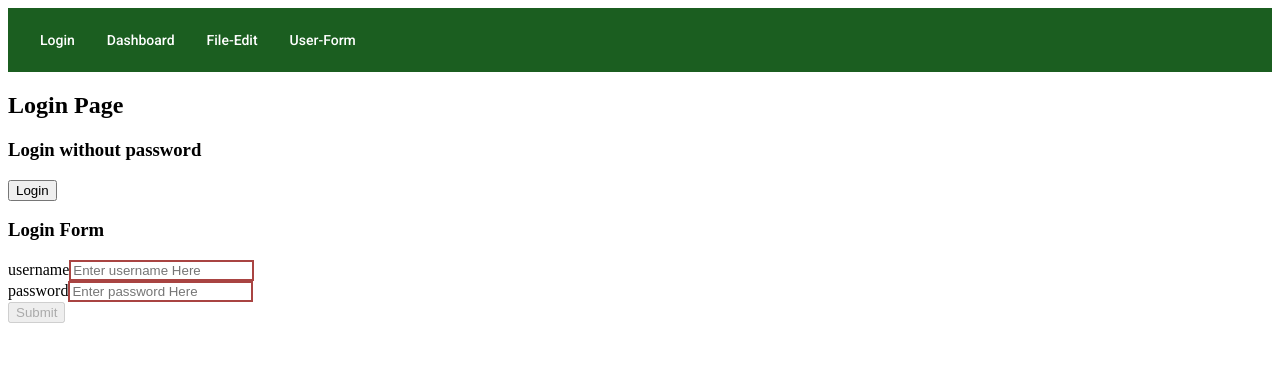
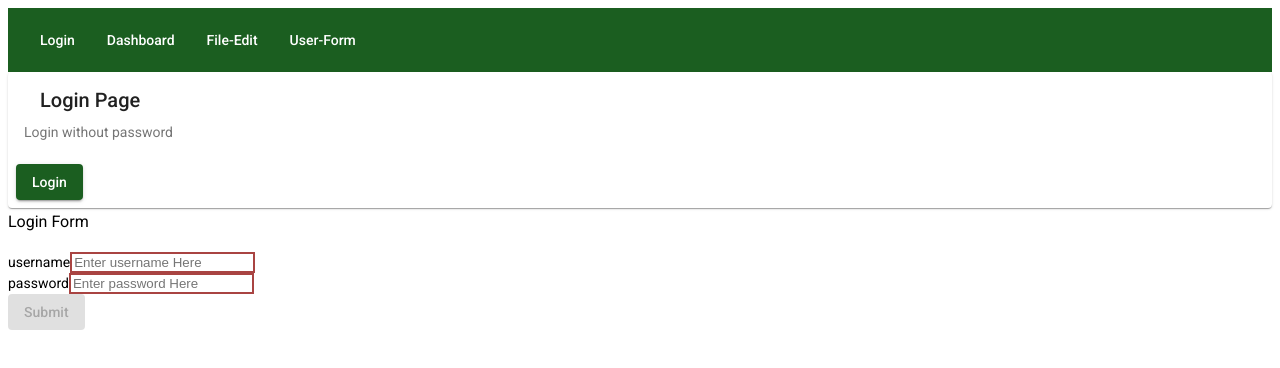
Before and after one commit to acqfel/mngfile, an Angular app: page /login in a window 1280 px wide. Shown: the top 368 px of the page. Built offline with nearby package versions, Linux system fonts and the light colour scheme.

Commit message:
Styled: added a card to login component; mat-button added.

```diff
--- a/src/app/app.module.ts
+++ b/src/app/app.module.ts
@@ -6,6 +6,8 @@ import { RouterModule, Routes } from '@angular/router';
 import 'hammerjs';
 import { MatToolbarModule } from '@angular/material/toolbar';
 import { MatButtonModule } from '@angular/material/button';
+import { MatCardModule } from '@angular/material/card';
+
 
 import { AppComponent } from './app.component';
 import { AppRoutingModule } from './app-routing.module';
@@ -32,6 +34,7 @@ import { NoSpecialCharsDirective } from './no-special-chars.directive';
     FormsModule,
     MatToolbarModule,
     MatButtonModule,
+    MatCardModule,
     AppRoutingModule,
     ReactiveFormsModule
   ],
--- a/src/app/login/login.component.html
+++ b/src/app/login/login.component.html
@@ -1,13 +1,21 @@
-<h2>Login Page</h2>
+<mat-card>
+  <mat-card-header>
+    <mat-card-title>Login Page</mat-card-title>
+  </mat-card-header>
+  <mat-card-content>
+    <mat-card-subtitle>
+      Login without password
+    </mat-card-subtitle>
+    <p>{{message}}</p>
+  </mat-card-content>
 
-  <h3>Login without password</h3>
-  <p>{{message}}</p>
-  <p>
-    <button (click)="login()"  *ngIf="!authService.isLoggedIn">Login</button>
-    <button (click)="logout()" *ngIf="authService.isLoggedIn">Logout</button>
-  </p>
+  <mat-card-actions>
+    <button mat-raised-button color="primary" (click)="login()"  *ngIf="!authService.isLoggedIn">Login</button>
+    <button mat-raised-button color="primary" (click)="logout()" *ngIf="authService.isLoggedIn">Logout</button>
+  </mat-card-actions>
+</mat-card>
 
-<form (ngSubmit)="sendLogin()" [formGroup]="form">
+  <form (ngSubmit)="sendLogin()" [formGroup]="form" class="mat-typography">
     <h3>Login Form</h3>
     <div *ngFor="let key of modelKeys">
        {{key}}<input placeholder="Enter {{key}} Here"
@@ -18,5 +26,5 @@
                      type="password"
                      formControlName="{{key}}" />
     </div>
-  <button type="submit" [disabled]="!form.valid" >Submit</button>
+    <button mat-raised-button color="primary" type="submit" [disabled]="!form.valid" >Submit</button>
   </form>
```
Lines whose indentation alone changed are shown as unchanged.
